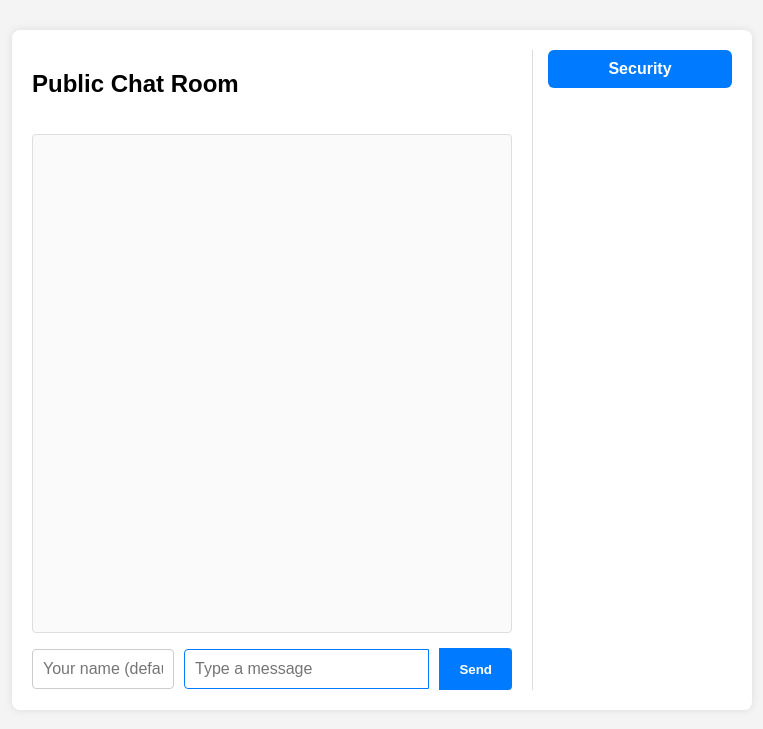
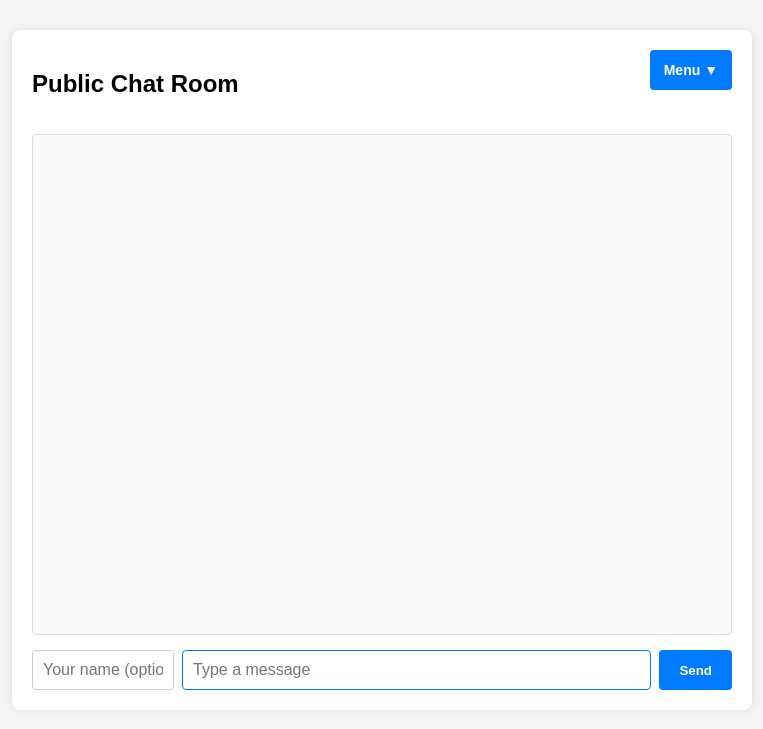
Before and after one commit to viekaslinkki1/testing, a Flask app: page / in a window 1280 px wide. Shown: the top 729 px of the page, without its empty margins (258-1021 px from the left). Run offline with Flask 3, Linux system fonts and the light colour scheme; data that the repository does not hold is empty; some libraries are stand-ins or nearby versions.

Commit message:
Update index.html

```diff
--- a/templates/index.html
+++ b/templates/index.html
@@ -10,23 +10,16 @@
       background: #f4f4f4;
     }
     #chat-container {
-      max-width: 700px; /* wider for dropdown */
+      max-width: 700px;
       margin: 0 auto;
       background: white;
       border-radius: 8px;
       padding: 20px;
       box-shadow: 0 0 8px rgba(0,0,0,0.1);
       display: flex;
-      flex-direction: row; /* horizontal layout */
+      flex-direction: column;
       height: 80vh;
       position: relative;
-    }
-    #chat-main {
-      flex-grow: 1;
-      display: flex;
-      flex-direction: column;
-      margin-right: 20px;
-      height: 100%;
     }
     #messages {
       flex-grow: 1;
@@ -47,7 +40,7 @@
     }
     #chat-form {
       display: flex;
-      gap: 10px;
+      gap: 8px;
       align-items: center;
     }
     #username {
@@ -66,7 +59,7 @@
       padding: 10px;
       font-size: 16px;
       border: 1px solid #ccc;
-      border-radius: 4px 0 0 4px;
+      border-radius: 4px;
       outline: none;
     }
     #message:focus {
@@ -79,68 +72,82 @@
       color: white;
       font-weight: bold;
       cursor: pointer;
-      border-radius: 0 4px 4px 0;
+      border-radius: 4px;
       transition: background-color 0.3s;
-      height: 42px;
+      height: 40px;
     }
     button:hover {
       background-color: #0056b3;
     }
 
-    /* Dropdown container on right side */
-    #dropdown-container {
-      width: 200px;
-      border-left: 1px solid #ddd;
-      padding-left: 15px;
-      height: 100%;
-      box-sizing: border-box;
-      display: flex;
-      flex-direction: column;
-    }
-
-    /* Dropdown menu styling */
+    /* Dropdown menu styles */
     .dropdown {
-      position: relative;
-      margin-bottom: 20px;
+      position: absolute;
+      top: 20px;
+      right: 20px;
       user-select: none;
     }
-    .dropdown-label {
-      font-weight: bold;
-      cursor: pointer;
+    .dropdown > button {
       background-color: #007bff;
       color: white;
-      padding: 10px;
-      border-radius: 6px;
-      text-align: center;
+      border: none;
+      padding: 10px 14px;
+      border-radius: 4px;
+      cursor: pointer;
+      font-weight: bold;
+      font-size: 14px;
+      transition: background-color 0.3s;
     }
-
+    .dropdown > button:hover {
+      background-color: #0056b3;
+    }
     .dropdown-content {
       display: none;
       position: absolute;
-      top: 40px;
       right: 0;
       background-color: white;
-      border: 1px solid #ddd;
-      border-radius: 6px;
-      box-shadow: 0 2px 8px rgba(0,0,0,0.15);
-      padding: 10px;
-      width: 220px;
+      min-width: 220px;
+      box-shadow: 0 8px 16px rgba(0,0,0,0.2);
+      border-radius: 4px;
+      padding: 12px 16px;
       z-index: 1000;
       font-size: 14px;
       color: #333;
-      line-height: 1.4;
     }
-
-    /* Show dropdown content when hovering over label */
-    .dropdown:hover .dropdown-content {
+    .dropdown.show .dropdown-content {
       display: block;
+    }
+    .dropdown-content h4 {
+      margin-top: 0;
+      margin-bottom: 8px;
+      font-weight: bold;
+      border-bottom: 1px solid #eee;
+      padding-bottom: 4px;
+    }
+    .dropdown-content p {
+      margin: 6px 0;
+      font-family: monospace;
+      background: #f0f0f0;
+      padding: 6px 8px;
+      border-radius: 3px;
+      user-select: text;
     }
   </style>
 </head>
 <body>
   <div id="chat-container">
-    <div id="chat-main">
     <h2>Public Chat Room</h2>
+
+    <!-- Dropdown menu -->
+    <div class="dropdown" id="dropdown">
+      <button id="dropdown-btn">Menu ▼</button>
+      <div class="dropdown-content">
+        <h4>Security</h4>
+        <p><code>/deletemessage &lt;number&gt;</code> - Delete last &lt;number&gt; messages</p>
+        <!-- You can add more commands or info here -->
+      </div>
+    </div>
+
     <ul id="messages">
       {% for id, username, message in messages %}
         <li data-id="{{ id }}"><strong>{{ username }}</strong>: {{ message }}</li>
@@ -150,7 +157,8 @@
       <input
         type="text"
         id="username"
-          placeholder="Your name (default: anom)"
+        placeholder="Your name (optional)"
+        maxlength="20"
         autocomplete="off"
       />
       <input
@@ -165,39 +173,48 @@
     </form>
   </div>
 
-    <div id="dropdown-container">
-      <div class="dropdown">
-        <div class="dropdown-label">Security</div>
-        <div class="dropdown-content">
-          <strong>/deletemessage &lt;amount&gt;</strong><br>
-          Deletes the specified number of most recent messages.<br>
-          <em>Example:</em> <code>/deletemessage 12</code> deletes the last 12 messages.
-        </div>
-      </div>
-      <!-- Add more dropdowns here if needed -->
-    </div>
-  </div>
-
   <script>
     const socket = io();
     const form = document.getElementById('chat-form');
     const messages = document.getElementById('messages');
     const usernameInput = document.getElementById('username');
-    const messageInput = document.getElementById('message');
+
+    // Dropdown menu toggle
+    const dropdown = document.getElementById('dropdown');
+    const dropdownBtn = document.getElementById('dropdown-btn');
+    dropdownBtn.addEventListener('click', () => {
+      dropdown.classList.toggle('show');
+    });
+
+    // Close dropdown if clicked outside
+    window.addEventListener('click', (e) => {
+      if (!dropdown.contains(e.target)) {
+        dropdown.classList.remove('show');
+      }
+    });
+
+    // Scroll to bottom function
+    function scrollToBottom() {
+      messages.scrollTop = messages.scrollHeight;
+    }
 
     form.addEventListener('submit', e => {
       e.preventDefault();
-      const username = usernameInput.value.trim() || 'anom';
-      const message = messageInput.value.trim();
+      const messageInput = document.getElementById('message');
+      let message = messageInput.value.trim();
       if (message === '') return;
+
+      // Get username or default "anom"
+      let username = usernameInput.value.trim();
+      if (!username) username = 'anom';
 
       // Check for /deletemessage command
       const deleteCmdMatch = message.match(/^\/deletemessage (\d+)$/);
       if (deleteCmdMatch) {
         const amount = parseInt(deleteCmdMatch[1], 10);
-        socket.emit('delete_messages', { amount });
+        socket.emit('delete_messages', { amount, username });
       } else {
-        socket.emit('send_message', { username: username, message: message });
+        socket.emit('send_message', { username, message });
       }
 
       messageInput.value = '';
@@ -209,7 +226,7 @@
       item.setAttribute('data-id', data.id);
       item.innerHTML = `<strong>${data.username}</strong>: ${data.message}`;
       messages.appendChild(item);
-      messages.scrollTop = messages.scrollHeight;  // auto-scroll
+      scrollToBottom();
     });
 
     socket.on('messages_deleted', data => {
@@ -219,6 +236,13 @@
         if (elem) elem.remove();
       });
     });
+
+    // Scroll to bottom on tab focus (fix for inactive tab issue)
+    document.addEventListener('visibilitychange', () => {
+      if (document.visibilityState === 'visible') {
+        scrollToBottom();
+      }
+    });
   </script>
 </body>
 </html>
```
Lines whose indentation alone changed are shown as unchanged.
